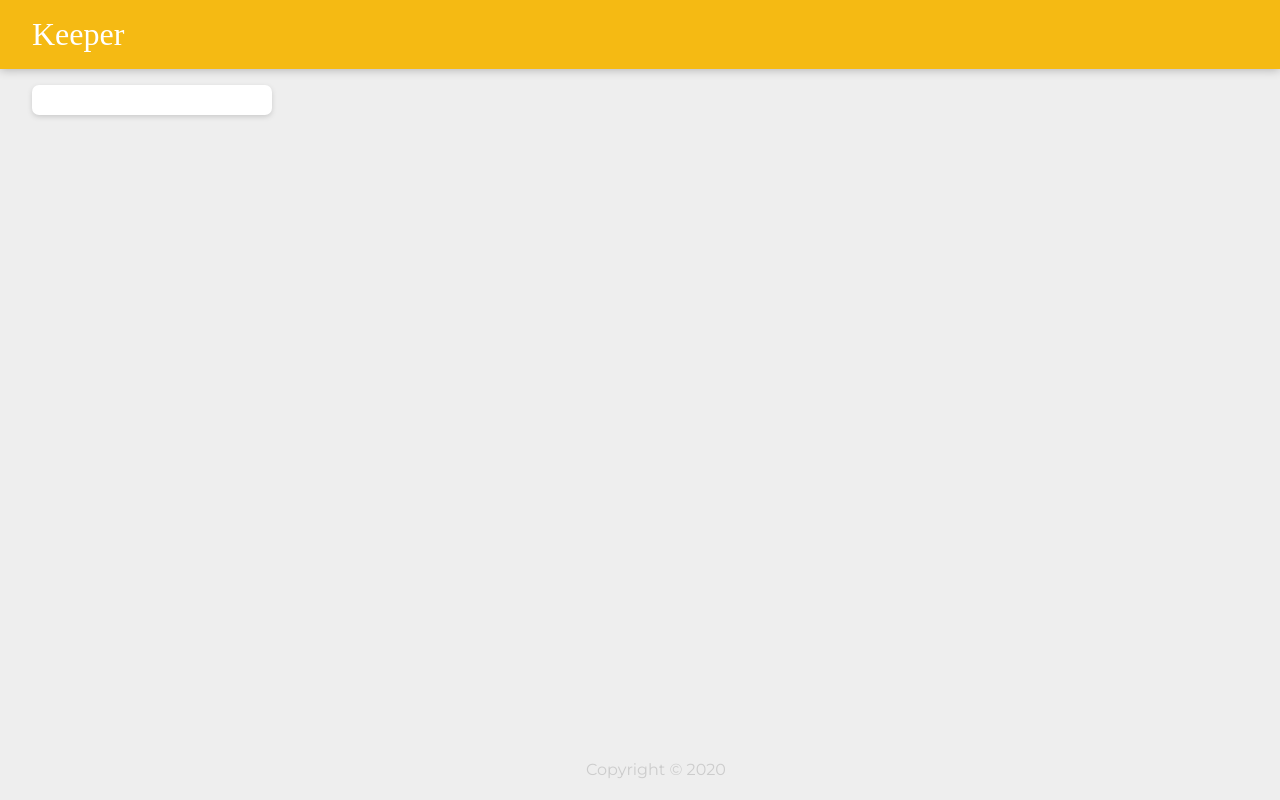
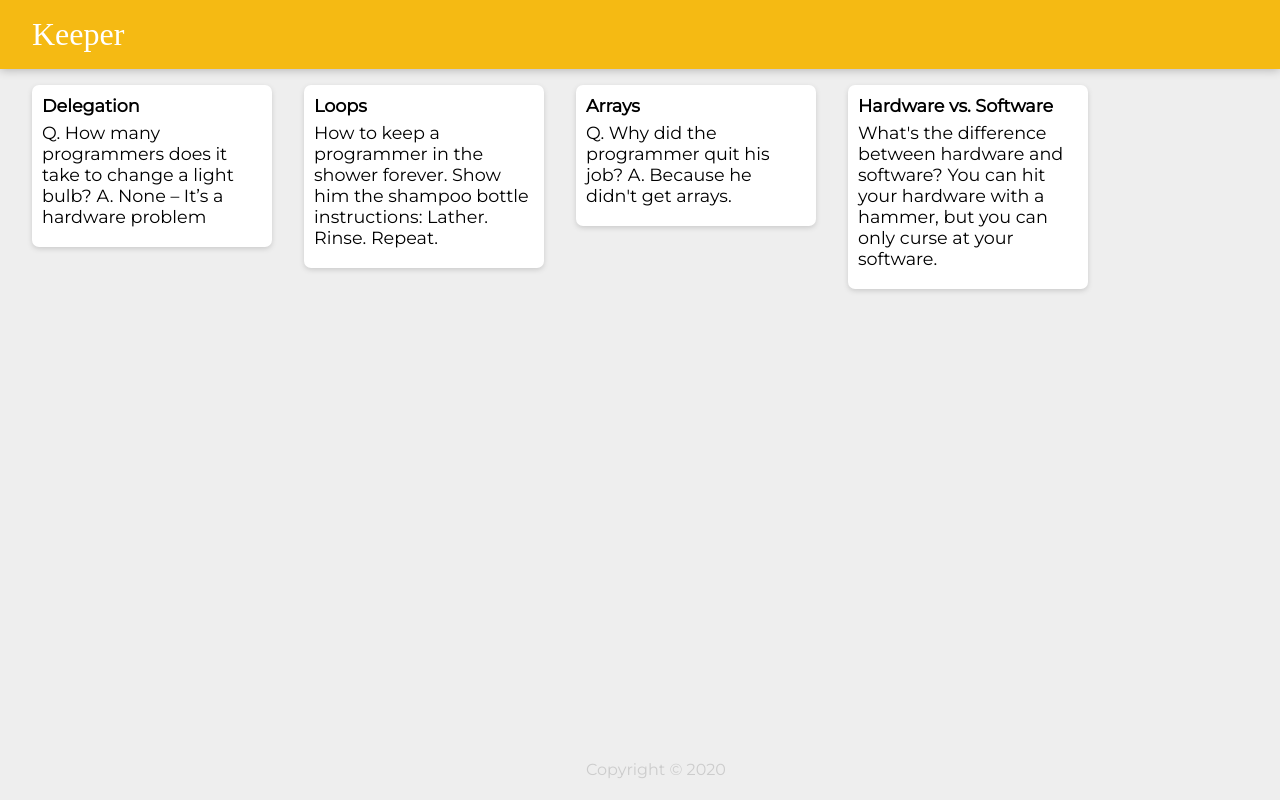
Before and after one commit to hazzaldo/Notes-Keeper-webb-app--React-Js-, a React (Create React App) app: page / in a window 1280 px wide. Built offline with nearby package versions, Linux system fonts and the light colour scheme; a web font is replaced by a local one.

Commit message:
map 'notes.js' data objects to Note component to create and render Notes using given data

```diff
--- a/src/components/App.jsx
+++ b/src/components/App.jsx
@@ -2,12 +2,23 @@ import React from 'react';
 import Header from './Header';
 import Note from './Note';
 import Footer from './Footer';
+import notes from '../notes';
+
+function createNote(noteEntry) {
+    return (
+        <Note
+            key={noteEntry.key}
+            title={noteEntry.title}
+            content={noteEntry.content}
+        />
+    );
+}
 
 function App() {
     return (
         <div>
             <Header />
-            <Note />
+            {notes.map(createNote)}
             <Footer />
         </div>
     );
```
